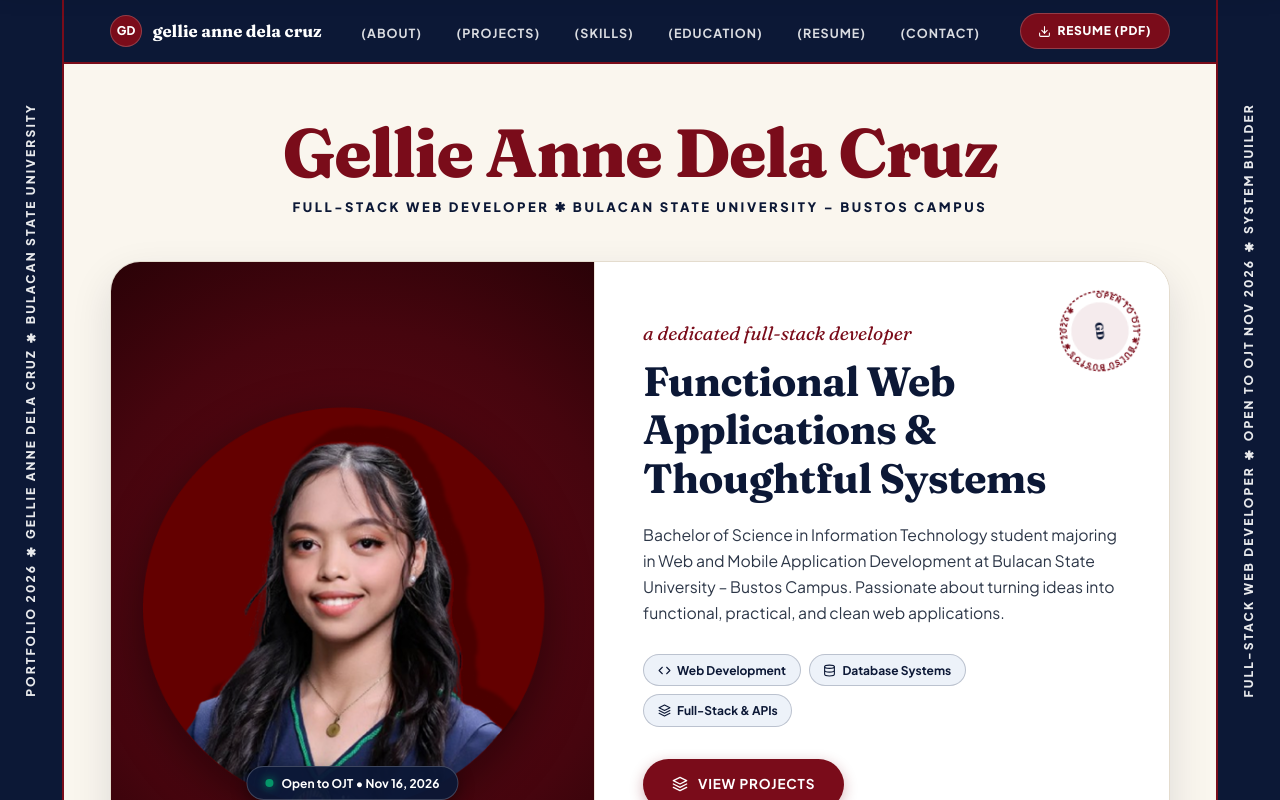
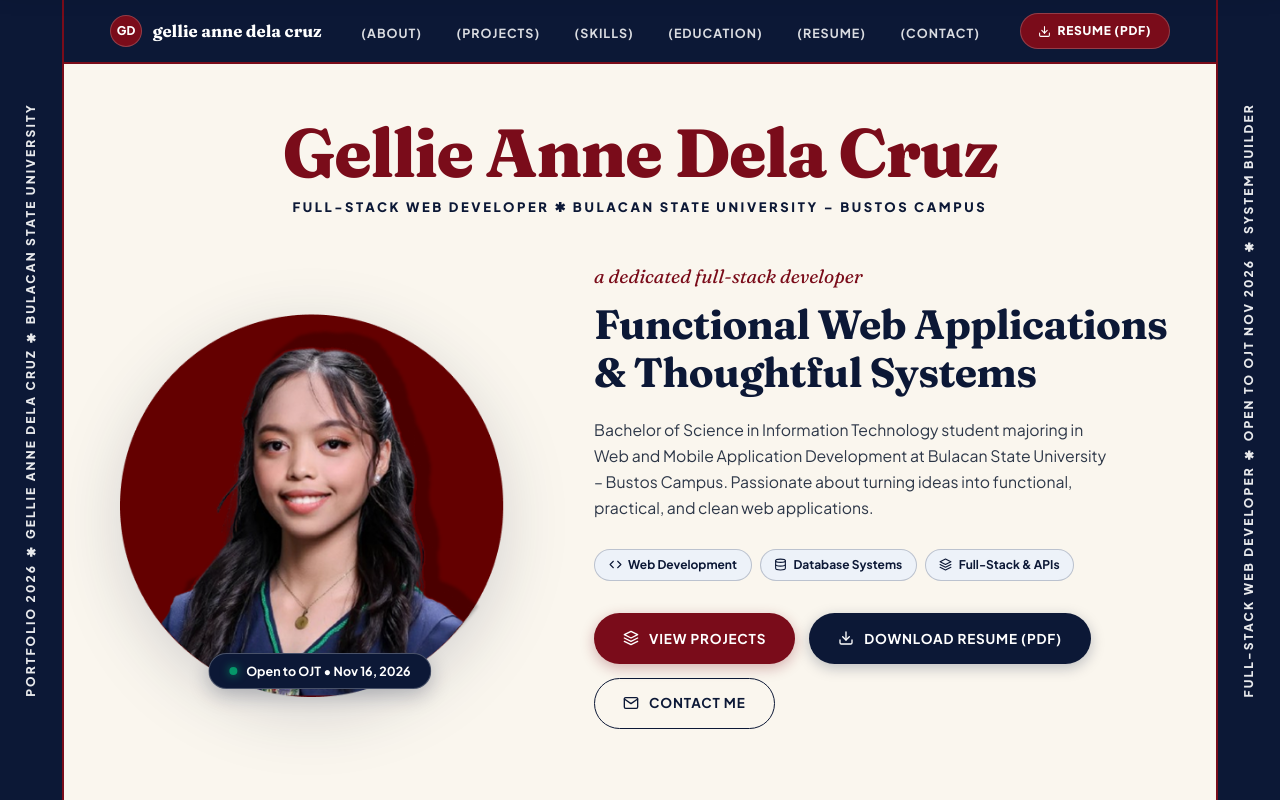
Before and after one commit to gellieascanodelacruz-rgb/Portfolio, a React (Vite) app: page / in a window 1280 px wide. Shown: the top 800 px of the page. Built offline with nearby package versions, Linux system fonts and the light colour scheme.

Commit message:
Convert Hero into open full section without card container and remove spinning badge

```diff
--- a/src/components/hero.jsx
+++ b/src/components/hero.jsx
@@ -30,9 +30,9 @@ export default function Hero() {
             </p>
           </div>
 
-          {/* Split Hero Box: Full Size Portrait + Editorial Details */}
-          <div className="hero-split-box">
-            {/* Left Photo Pane with Full Size Portrait (No Cropping) */}
+          {/* Full Open Hero Layout: Full Size Portrait + Editorial Details (No Card Box) */}
+          <div className="hero-open-layout">
+            {/* Left Photo Pane with Full Size Portrait */}
             <div className="hero-photo-pane">
               <div className="hero-photo-frame">
                 <img
@@ -47,28 +47,8 @@ export default function Hero() {
               </div>
             </div>
 
-            {/* Right Details Pane in Deep Navy with Crimson & Gold Accents */}
+            {/* Right Details Pane (No Card Wrapper) */}
             <div className="hero-details-pane">
-              {/* Rotating Rubber Stamp Badge */}
-              <div className="stamp-badge-wrapper" title="Open to OJT / Internship Starting November 16, 2026">
-                <svg viewBox="0 0 100 100" className="stamp-badge-svg">
-                  <path
-                    id="stampCirclePath"
-                    d="M 50, 50 m -37, 0 a 37,37 0 1,1 74,0 a 37,37 0 1,1 -74,0"
-                    fill="none"
-                  />
-                  <circle cx="50" cy="50" r="44" fill="none" stroke="#7A0C1A" strokeWidth="1.5" strokeDasharray="3,2" />
-                  <circle cx="50" cy="50" r="32" fill="#7A0C1A" opacity="0.08" />
-                  <text fill="#7A0C1A" fontSize="8.2" fontWeight="800" letterSpacing="1.2">
-                    <textPath href="#stampCirclePath" startOffset="0%">
-                      OPEN TO OJT ✱ BULSU BUSTOS ✱ 2026 ✱
-                    </textPath>
-                  </text>
-                  <text x="50" y="54" textAnchor="middle" fill="#0C1836" fontSize="12" fontWeight="900" fontFamily="Fraunces, serif">
-                    GD
-                  </text>
-                </svg>
-              </div>
 
               {/* Editorial Kicker & Headline */}
               <p className="hero-details-kicker">a dedicated full-stack developer</p>
--- a/src/index.css
+++ b/src/index.css
@@ -524,50 +524,51 @@ a {
   margin-top: 0.75rem;
 }
 
-/* Split Hero Showcase (Clean White Card on Cream Canvas) */
-.hero-split-box {
+/* Full Open Hero Layout (No Card Box, Full Open Section on Canvas) */
+.hero-open-layout {
   display: grid;
   grid-template-columns: 1fr;
-  border-radius: var(--radius-xl);
-  overflow: hidden;
-  box-shadow: var(--shadow-warm-lg);
-  border: 1px solid var(--theme-border-card);
-  background-color: var(--theme-card-white);
+  align-items: center;
+  gap: 2.5rem;
+  max-width: 1100px;
+  margin: 0 auto;
 }
 
 @media (min-width: 940px) {
-  .hero-split-box {
-    grid-template-columns: 1.05fr 1.25fr;
+  .hero-open-layout {
+    grid-template-columns: 420px 1fr;
+    gap: 4rem;
+    align-items: center;
   }
 }
 
-/* Left Pane: FULL SIZE PROFILE PORTRAIT (NO CROPPING) */
+/* Left Pane: Natural Full Size Portrait (No Box / No Card) */
 .hero-photo-pane {
-  background: radial-gradient(circle at center, #630914 0%, #46050e 65%, #2a0207 100%);
   display: flex;
   align-items: center;
   justify-content: center;
-  padding: 2.5rem 2rem;
   position: relative;
+  background: transparent;
+  padding: 0;
 }
 
 .hero-photo-frame {
   width: 100%;
-  max-width: 440px;
+  max-width: 400px;
   position: relative;
   display: flex;
   align-items: center;
   justify-content: center;
 }
 
-/* Full Size Profile Image with natural aspect ratio and zero cropping */
+/* Full Size Profile Image sitting naturally on cream canvas */
 .hero-photo-img {
   width: 100%;
   height: auto;
-  max-height: 500px;
+  max-height: 460px;
   object-fit: contain;
   display: block;
-  filter: drop-shadow(0 12px 24px rgba(0, 0, 0, 0.45));
+  filter: drop-shadow(0 16px 32px rgba(12, 24, 54, 0.16));
   transition: transform var(--transition-normal);
 }
 
@@ -575,24 +576,25 @@ a {
   transform: scale(1.02);
 }
 
-/* Floating Status Pill on Portrait */
+/* Floating Status Pill beneath Portrait */
 .portrait-floating-tag {
   position: absolute;
   bottom: 0.5rem;
   left: 50%;
   transform: translateX(-50%);
-  background: rgba(12, 24, 54, 0.95);
-  border: 1px solid rgba(255, 255, 255, 0.2);
-  color: #ffffff;
-  padding: 0.4rem 1.1rem;
+  background: var(--theme-dark-blue);
+  border: 1px solid rgba(255, 255, 255, 0.25);
+  color: #ffffff;
+  padding: 0.45rem 1.25rem;
   border-radius: var(--radius-pill);
-  font-size: 0.75rem;
-  font-weight: 700;
-  display: flex;
-  align-items: center;
-  gap: 0.5rem;
+  font-size: 0.78125rem;
+  font-weight: 700;
+  display: flex;
+  align-items: center;
+  gap: 0.55rem;
   white-space: nowrap;
-  box-shadow: 0 4px 16px rgba(0, 0, 0, 0.4);
+  box-shadow: 0 6px 20px rgba(12, 24, 54, 0.25);
+  z-index: 2;
 }
 
 .pulse-dot {
@@ -603,47 +605,20 @@ a {
   box-shadow: 0 0 10px var(--theme-emerald);
 }
 
-/* Right Details Pane: Clean White with Dark Navy & Dark Red Accents */
+/* Right Details Pane: Open Typography & CTA directly on canvas */
 .hero-details-pane {
-  background-color: var(--theme-card-white);
-  padding: 3rem 2.25rem;
+  background: transparent;
+  padding: 0;
+  border: none;
   display: flex;
   flex-direction: column;
   justify-content: center;
   position: relative;
-  border-left: 1px solid var(--theme-border-subtle);
 }
 
 @media (min-width: 768px) {
   .hero-details-pane {
-    padding: 3.5rem 3rem;
-  }
-}
-
-/* Rotating Stamp Badge (Top Right) */
-.stamp-badge-wrapper {
-  position: absolute;
-  top: 1.5rem;
-  right: 1.5rem;
-  width: 90px;
-  height: 90px;
-  z-index: 5;
-  user-select: none;
-}
-
-.stamp-badge-svg {
-  width: 100%;
-  height: 100%;
-  animation: spinSlow 30s linear infinite;
-  transform-origin: center center;
-}
-
-@keyframes spinSlow {
-  from {
-    transform: rotate(0deg);
-  }
-  to {
-    transform: rotate(360deg);
+    padding: 0;
   }
 }
 
```
